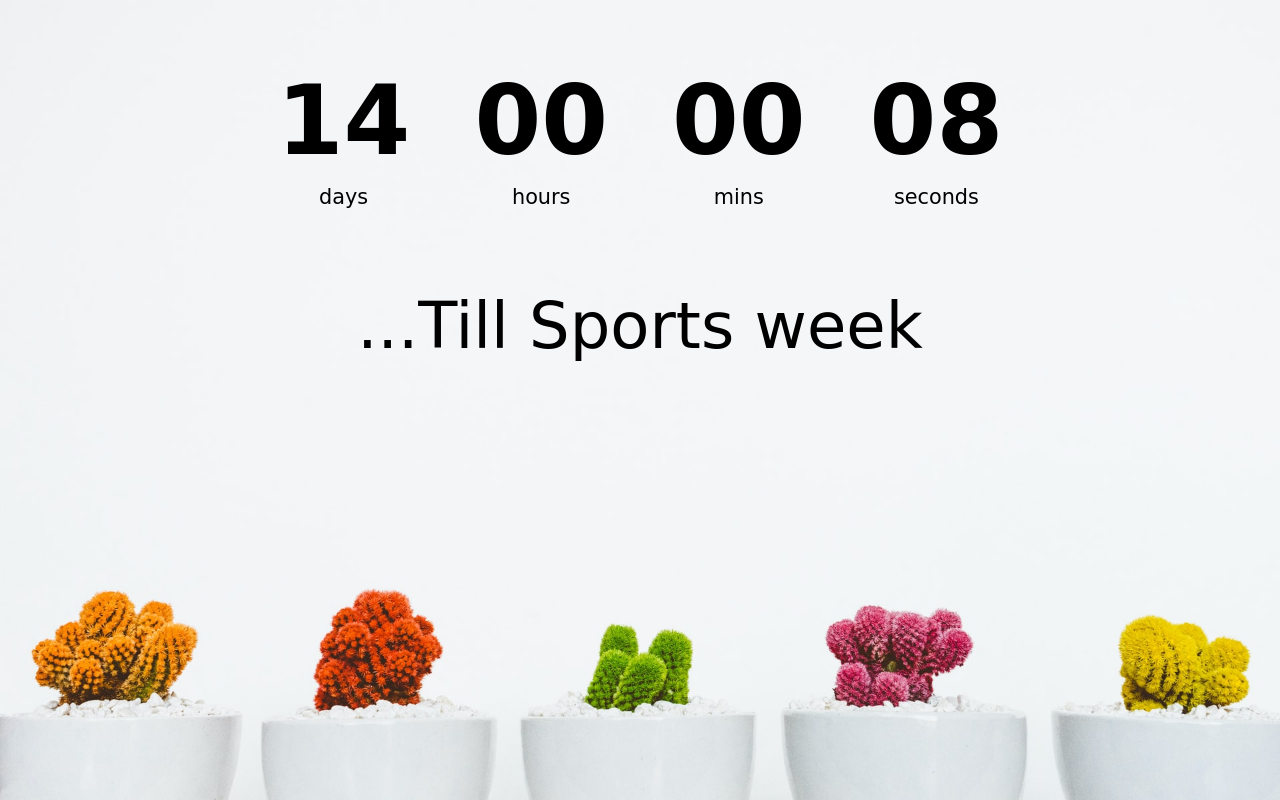
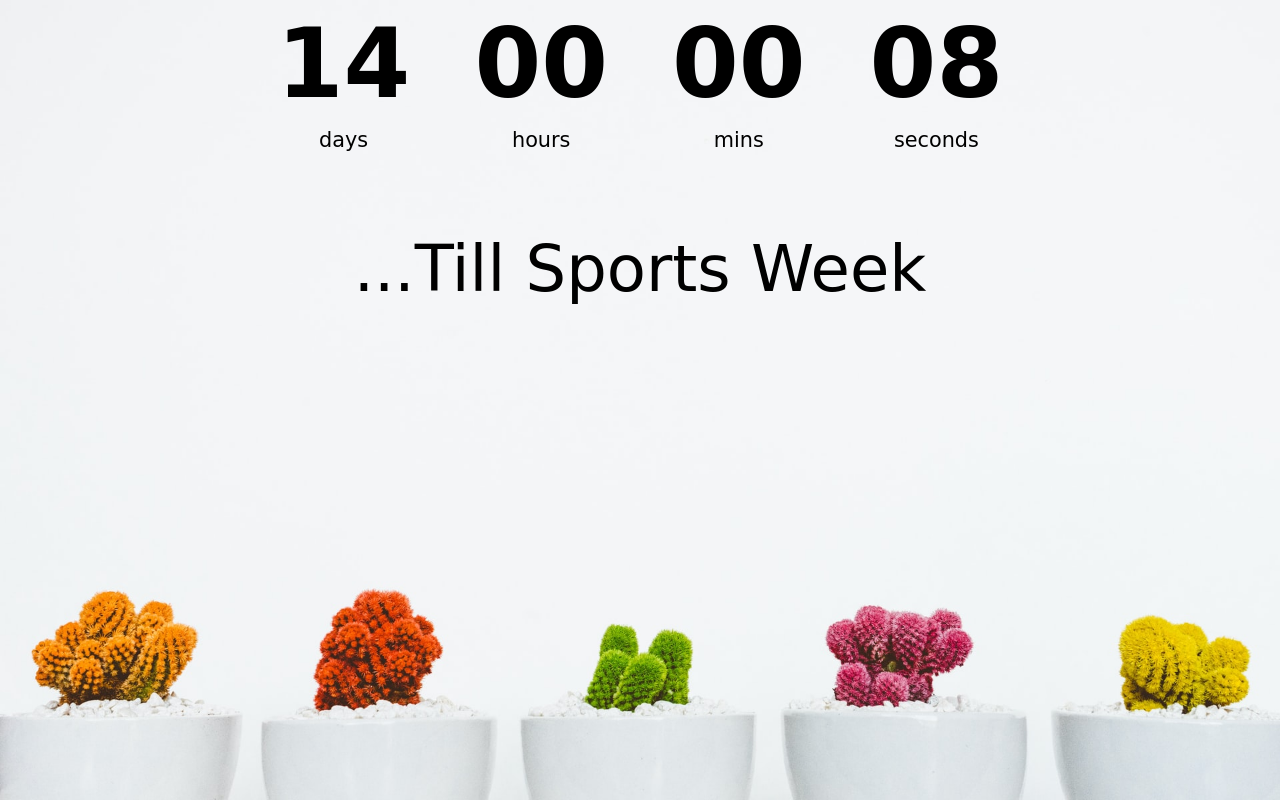
Before and after one commit to Charan00732555/COUNTDOWN, a plain HTML site: page index.html in a window 1280 px wide. Drawn offline with Linux system fonts and the light colour scheme; a web font is replaced by a local one.

Commit message:
Update index.html

```diff
--- a/index.html
+++ b/index.html
@@ -8,7 +8,6 @@
         <script src="script.js" defer></script>
     </head>
     <body>
-        <br><br><br>
         <div class="countdown-container">
             <div class="countdown-el days-c">
                 <p class="big-text" id="days">0</p>
@@ -27,6 +26,6 @@
                 <span>seconds</span>
             </div>
         </div>
-        <h1>...Till Sports week</h1>
+        <h1>...Till Sports Week</h1>
     </body>
 </html>
```
